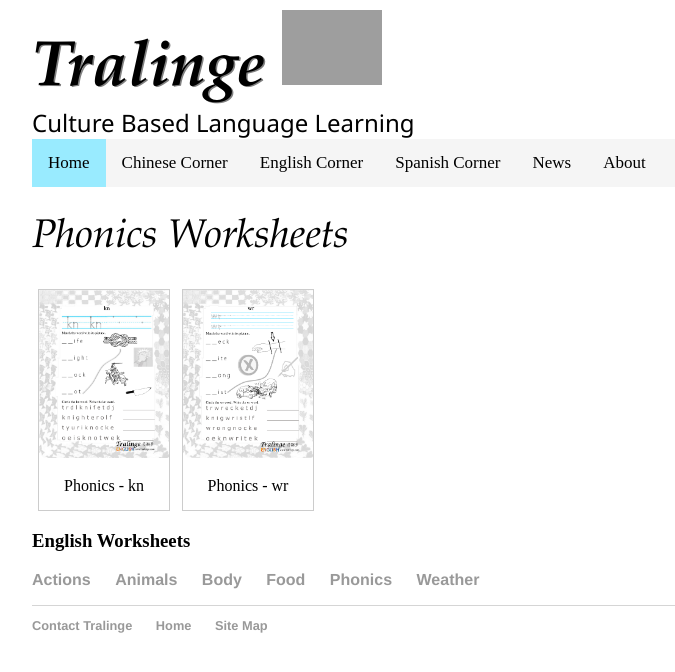
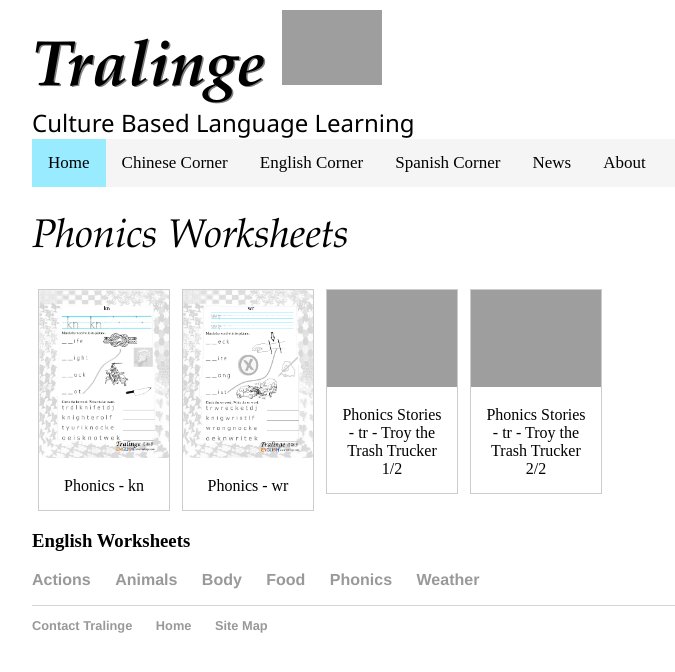
Before and after one commit to Tralinge/tralinge.github.io, a Jekyll site: the page built from english_corner/worksheets/phonics.html, in a window 1280 px wide. Shown: the top 672 px of the page, without its empty margins (32-707 px from the left). Built offline with Jekyll 4.4.1, drawn with Linux system fonts in a browser that asks for light colours.

Commit message:
Update phonics.html

```diff
--- a/english_corner/worksheets/phonics.html
+++ b/english_corner/worksheets/phonics.html
@@ -27,6 +27,24 @@
 		  </div>
 		</div>
 
+		<div class="responsive">
+		  <div class="gallery">
+		    <a target="_blank" href="http://www.tralinge.com/english_corner/worksheets/phonics/troy 1of2.jpg">
+			<img src="http://www.tralinge.com/english_corner/worksheets/phonics/troy 1of2.jpg" width="400">
+		    </a>
+		    <div class="desc">Phonics Stories - tr - Troy the Trash Trucker 1/2</div>
+		  </div>
+		</div>
+
+			<div class="responsive">
+		  <div class="gallery">
+		    <a target="_blank" href="http://www.tralinge.com/english_corner/worksheets/phonics/troy 2of2.jpg">
+			<img src="http://www.tralinge.com/english_corner/worksheets/phonics/troy 2of2.jpg" width="400">
+		    </a>
+		    <div class="desc">Phonics Stories - tr - Troy the Trash Trucker 2/2</div>
+		  </div>
+		</div>
+
 	<div class="clearfix"></div>
 
 	{% include ec_worksheets_links.html %}
```
